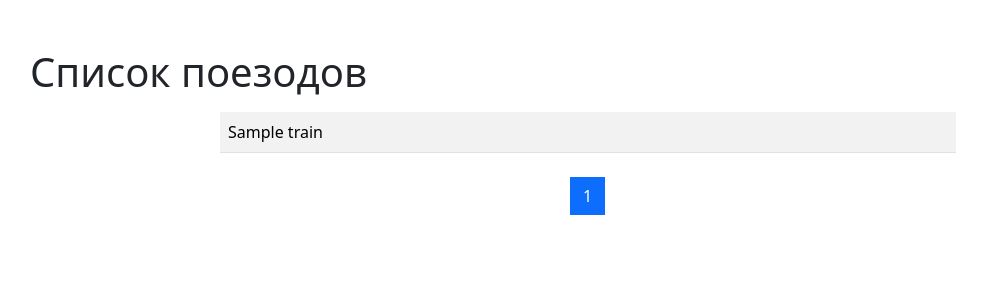
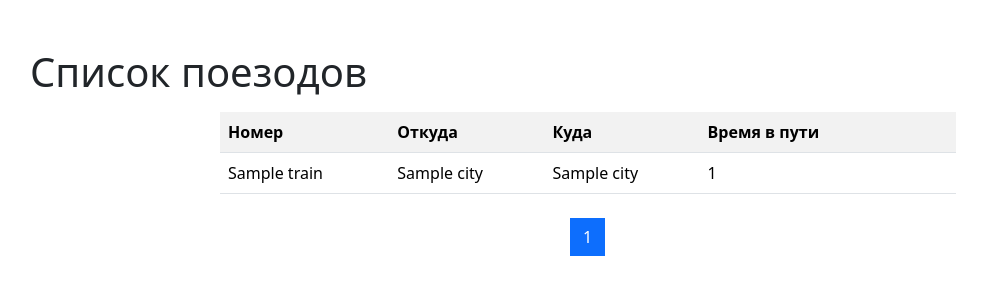
Before and after one commit to ClydeUrov/find_route, a Django app: page /trains/ in a window 1280 px wide. Shown: the part 56-356 px from the top of the page, without its empty margins (52-1039 px from the left). Run offline with Django 3.2, Linux system fonts and the light colour scheme; tables that the repository leaves empty hold one stand-in row (values such as "Sample post").

Commit message:
Отформатировал сраницу с поездами.

```diff
--- a/trains/templates/trains/home.html
+++ b/trains/templates/trains/home.html
@@ -6,22 +6,25 @@
 <div class="row">
     <div class="col-md-8 mx-auto my-2">
         <table class="table table-striped">
+            <tr>
+                <th>Номер</th>
+                <th>Откуда</th>
+                <th>Куда</th>
+                <th>Время в пути</th>
+                <th>&nbsp;</th>
+                <th>&nbsp;</th>
+            </tr>
         {% for object in page_obj %}
             <tr>
                 <td>
                     {# <a href="{% url 'trains:detail' pk=object.pk %}">{{ object.name }}</a> #}
                     {{ object.name }}
                 </td>
-<!--                <td>-->
-<!--                    <a href="{% url 'cities:update' pk=object.pk %}">-->
-<!--                        <button type="submit" class="btn btn-primary">Редактировать</button>-->
-<!--                    </a>-->
-<!--                </td>-->
-<!--                <td>-->
-<!--                    <a href="{% url 'cities:delete' pk=object.pk %}">-->
-<!--                        <button type="submit" class="btn btn-danger">Удалить</button>-->
-<!--                    </a>-->
-<!--                </td>-->
+                <td>{{ object.from_city }}</td>
+                <td>{{ object.to_city }}</td>
+                <td>{{ object.travel_time }}</td>
+                <td>&nbsp;</td>
+                <td>&nbsp;</td>
             </tr>
 
         {% endfor %}
--- a/trains/views.py
+++ b/trains/views.py
@@ -16,7 +16,7 @@ __all__ = (
 
 def home(request, pk=None):
 	qs = Train.objects.all()
-	lst = Paginator(qs, 2)
+	lst = Paginator(qs, 5)
 	page_number = request.GET.get('page')
 	page_obj = lst.get_page(page_number)
 	context = {'page_obj': page_obj, }
@@ -24,7 +24,7 @@ def home(request, pk=None):
 
 
 class TrainListView(ListView):
-	paginate_by = 2
+	paginate_by = 5
 	model = Train
 	template_name = 'trains/home.html'
 
```
